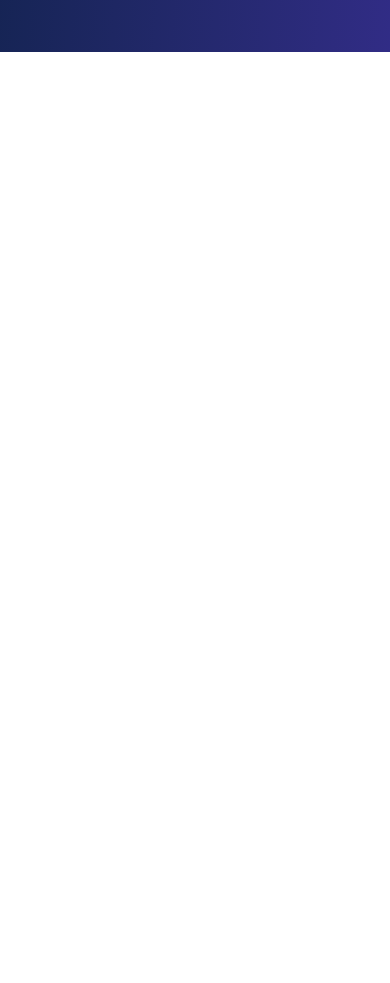
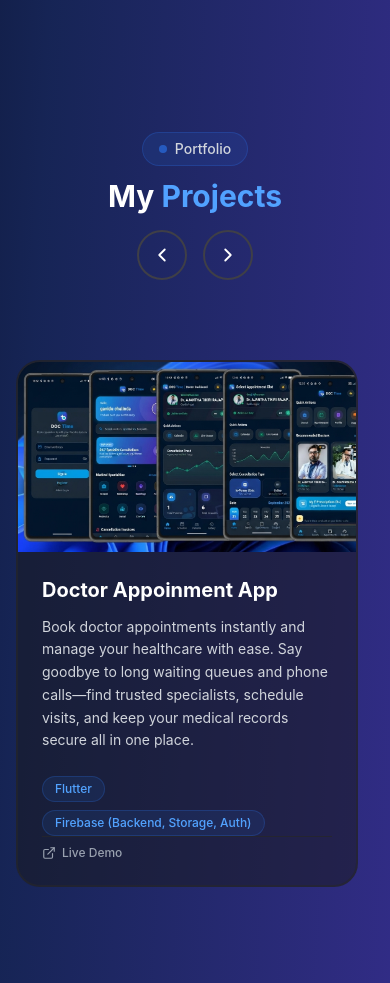
Before and after one commit to Ganidu2004/myPortfolio23, a React (Vite) app: page / in a window 390 px wide. Shown: the part 6200-7183 px from the top of the page. Before the commit the page ends 6252 px from the top, so only its background shows below. Built offline with nearby package versions, Linux system fonts and the light colour scheme.

Commit message:
initiate project page 🦾✨

```diff
--- a/src/App.jsx
+++ b/src/App.jsx
@@ -6,6 +6,7 @@ import Hero from './components/Hero'
 import About from './components/About'
 import Skill from './components/Skill'
 import Certificates from './components/Certificates'
+import Projects from './components/Projects'
 
 const App = () => {
   const [darkMode, setDarkMode] = useState(() => {
@@ -46,6 +47,7 @@ const App = () => {
       <About/>
       <Skill/>
       <Certificates/>
+      <Projects/>
     </div>
   )
 }
--- /dev/null
+++ b/src/components/Projects.jsx
@@ -0,0 +1,122 @@
+import React, { useRef } from 'react'
+import project1 from '../assets/doctor.jpg'
+import project2 from '../assets/cosmetic.jpg'
+import { ChevronLeft, ChevronRight, ExternalLink } from 'lucide-react'
+
+const Projects = () => {
+    const scrollRef = useRef(null)
+
+    const projectsData = [
+        {
+            id: 1,
+            image: project1,
+            title: 'Doctor Appoinment App',
+            desc: 'Book doctor appointments instantly and manage your healthcare with ease. Say goodbye to long waiting queues and phone calls—find trusted specialists, schedule visits, and keep your medical records secure all in one place.',
+            tags: ['Flutter', 'Firebase (Backend, Storage, Auth)'],
+            link: 'https://github.com/Ganidu2004/doctor_appoinment_app'
+        },
+        {
+            id: 2,
+            image: project2,
+            title: 'E-Cosmetic Shop',
+            desc: 'Discover your natural glow at our cosmetic shop! Shop 100% genuine skincare, makeup, and beauty essentials from top global and local brands. Look beautiful, feel confident every day.',
+            tags: ['React.js', 'Tailwind CSS', 'Express.js', 'MongoDB'],
+            link: 'https://www.auracosmetics.ddnsfree.com/contact'
+        }
+    ]
+
+    const handleScroll = (direction) => {
+        if (scrollRef.current) {
+            const { scrollLeft, clientWidth } = scrollRef.current
+            const scrollAmount = clientWidth > 768 ? clientWidth / 2 : clientWidth
+            const targetScroll = direction === 'left' ? scrollLeft - scrollAmount : scrollLeft + scrollAmount
+            scrollRef.current.scrollTo({
+                left: targetScroll,
+                behavior: 'smooth'
+            })
+        }
+    }
+
+  return (
+    <section id='projects' className='py-20 relative overflow-hidden'>
+        <div className='container mx-auto px-4 sm:px-8 lg:px-14 relative z-10'>
+            <div className='flex flex-col sm:flex-row justify-between items-center mb-16 gap-4' data-aos='fade-up'>
+                <div className='text-center sm:text-left'>
+                    <div className='inline-flex items-center gap-2 px-4 py-1.5 rounded-full bg-blue-500/10 border border-blue-500/20 mb-3'>
+                        <span className='w-2 h-2 rounded-full bg-blue-500 animate-pulse'></span>
+                        <span className='text-sm font-medium dark:text-gray-300 text-gray-700'>Portfolio</span>
+                    </div>
+                    <h2 className='text-3xl sm:text-4xl lg:text-5xl font-bold dark:text-white text-gray-900'>
+                        My <span className='text-blue-500 dark:text-blue-400'>Projects</span>
+                    </h2>
+                </div>
+                <div className='flex gap-4'>
+                    <button
+                        onClick={() => handleScroll('left')}
+                        aria-label='Scroll Left'
+                        className='p-3 rounded-full border-2 transition-all duration-300 dark:border-zinc-700 border-gray-300 dark:text-white text-gray-800 hover:border-blue-500 dark:hover:border-blue-500 hover:bg-blue-500/10 dark:hover:bg-blue-500/10 cursor-pointer'>
+                        <ChevronLeft size={22}/>
+                    </button>
+                    <button
+                        onClick={() => handleScroll('right')}
+                        aria-label='Scroll Right'
+                        className='p-3 rounded-full border-2 transition-all duration-300 dark:border-zinc-700 border-gray-300 dark:text-white text-gray-800 hover:border-blue-500 dark:hover:border-blue-500 hover:bg-blue-500/10 dark:hover:bg-blue-500/10 cursor-pointer'>
+                        <ChevronRight size={22}/>
+                    </button>
+                </div>
+            </div>
+            <div
+                ref={scrollRef}
+                data-aos='fade-up'
+                data-aos-delay='100'
+                className='flex gap-6 no-scrollbar snap-x snap-mandatory overflow-x-auto w-full px-2 py-4'>
+                {projectsData.map((project) => (
+                    <div
+                        key={project.id}
+                        className='w-full md:w-[calc(50%-12px)] lg:w-[calc(33.333%-16px)] shrink-0 snap-start group rounded-3xl overflow-hidden border-2 transition-all duration-300 dark:border-zinc-800/60 border-gray-200 dark:bg-zinc-900/50 bg-white hover:border-blue-500/50 hover:shadow-xl dark:hover:shadow-blue-500/5 flex flex-col justify-between'>
+                        <div>
+                            <div className='relative overflow-hidden aspect-video bg-gray-100 dark:bg-zinc-900'>
+                                <img
+                                    src={project.image}
+                                    alt={project.title}
+                                    className='w-full h-full object-cover transition-transform duration-500 group-hover:scale-105'
+                                />
+                                <div className='absolute inset-0 bg-linear-to-t from-black/40 via-transparent to-transparent opacity-0 group-hover:opacity-100 transition-opacity duration-300'></div>
+                            </div>
+                            <div className='p-6 flex flex-col justify-between grow'>
+                                <div>
+                                    <h3 className='text-xl font-bold mb-3 dark:text-white text-gray-900 group-hover:text-blue-500 dark:group-hover:text-blue-400 transition-colors duration-300'>
+                                        {project.title}
+                                    </h3>
+                                    <p className='text-sm text-gray-600 dark:text-gray-300 leading-relaxed mb-4'>
+                                        {project.desc}
+                                    </p>
+                                </div>
+                                <div className='flex flex-wrap gap-2 pt-2'>
+                                    {project.tags?.map((tag, tagIdx) => (
+                                        <span
+                                            key={tagIdx}
+                                            className='text-xs font-medium px-3 py-1 rounded-full bg-blue-500/10 text-blue-600 dark:text-blue-400 border border-blue-500/20'>
+                                            {tag}
+                                        </span>
+                                    ))}
+                                </div>
+                                <div className='flex items-center gap-4 pt-2 border-t dark:border-zinc-800/80 border-gray-100'>
+                                    <a href={project.link}
+                                    target='_blank'
+                                    rel='noopener noreferrer'
+                                    className='inline-flex items-center gap-1.5 text-xs font-medium transition-colors duration-300 dark:text-gray-400 text--gray-600 dark:hover:text-white hover:text-black'>
+                                        <ExternalLink size={14}/>Live Demo
+                                    </a>
+                                </div>
+                            </div>
+                        </div>
+                    </div>
+                ))}
+            </div>
+        </div>
+    </section>
+  )
+}
+
+export default Projects
--- a/src/index.css
+++ b/src/index.css
@@ -1,3 +1,15 @@
 @import "tailwindcss";
 
 @custom-variant dark (&:where(.dark, .dark *));
+
+html {
+  scroll-behavior: smooth;
+}
+
+.no-scrollbar::-webkit-scrollbar {
+  display: none;
+}
+.no-scrollbar {
+  -ms-overflow-style: none;
+  scrollbar-width: none;
+}
```
Also changed, not shown: src/assets/cosmetic.jpg (added), src/assets/doctor.jpg (added).
